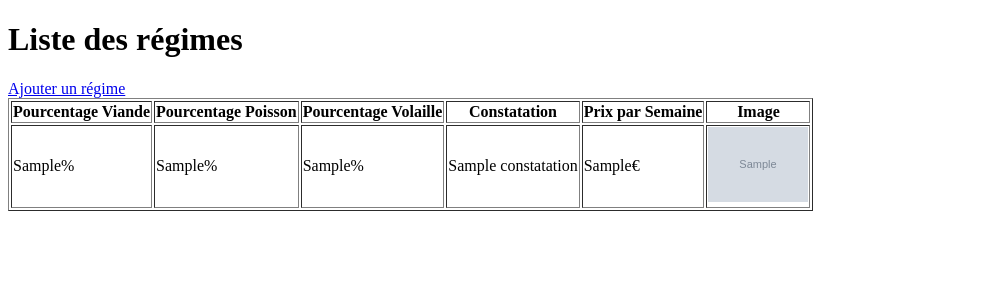
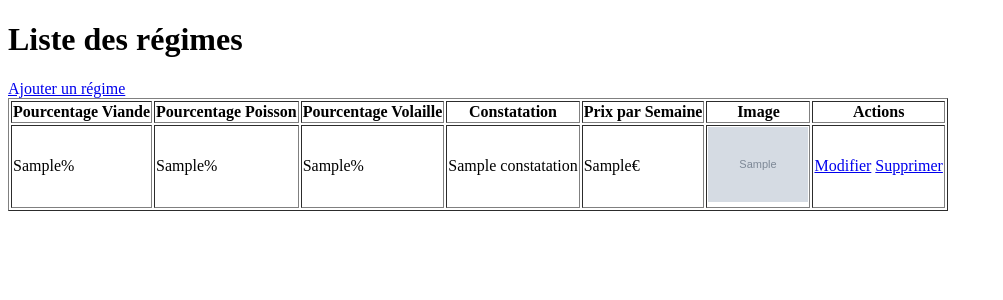
Before and after one commit to Mitiafyh/S4-PROJECT-REGIME, a CodeIgniter 4 app: the page made by Dev_regime/app/Views/regimes/listeRegime.php in a window 1280 px wide. Shown: the top 300 px of the page, without its empty margins (0-1003 px from the left). Run offline with PHP 8.4 and a stand-in for CodeIgniter, Linux system fonts and the light colour scheme; the template is opened without the code that fills it: most values are stand-ins (such as "Sample title", 1, 10 or a date in 2020); grey boxes marked "Sample" are stand-in pictures; some libraries are stand-ins or nearby versions.

Commit message:
supprimer

```diff
--- a/Dev_regime/app/Config/Routes.php
+++ b/Dev_regime/app/Config/Routes.php
@@ -16,8 +16,8 @@ $routes->get('/inscription', 'LoginController::inscriptionForm');
 $routes->post('/register', 'LoginController::register');
 $routes->get('/Regime', 'RegimeController::index');
 $routes->get('/ajoutRegime', 'RegimeController::ajoutForm');
-
-
+$routes->get('/modifierRegime/(:num)', 'RegimeController::modifier/$1');
+$routes->get('/supprimerRegime/(:num)', 'RegimeController::supprimer/$1');
 
 
 
--- a/Dev_regime/app/Models/RegimeModel.php
+++ b/Dev_regime/app/Models/RegimeModel.php
@@ -58,4 +58,10 @@ class RegimeModel extends Model
 
         return $this->findAll();
     }
+
+    public function getRegimeById($id)
+    {
+        return $this->find($id);
+    }
+
 }
--- a/Dev_regime/app/Views/regimes/listeRegime.php
+++ b/Dev_regime/app/Views/regimes/listeRegime.php
@@ -15,6 +15,7 @@
         <th>Constatation</th>
         <th>Prix par Semaine</th>
         <th>Image</th>
+        <th>Actions</th>
     </tr>
     <a href="/ajoutRegime">Ajouter un régime</a>
     <?php foreach ($regimes as $regime): ?>
@@ -24,7 +25,11 @@
         <td><?= $regime['pourcentage_volaille'] ?>%</td>
         <td><?= $regime['constatation'] ?></td>
         <td><?= $regime['prixParSemaine'] ?>€</td>
-        <td><img src="<?= base_url('uploads/' . $regime['image']) ?>" alt="Image du régime" width="100"></td>
+        <td><img src="<?= esc(base_url('images/regimes/' . $regime['image'])) ?>" alt="Image du régime" width="100"></td>
+        <td>
+            <a href="/modifierRegime/<?= $regime['id'] ?>">Modifier</a>
+            <a href="/supprimerRegime/<?= $regime['id'] ?>">Supprimer</a>
+        </td>
     </tr>
     <?php endforeach; ?>
   </table>
```
Also changed, not shown: Dev_regime/app/Controllers/RegimeController.php (+20 -0 lines), 1 other file.
